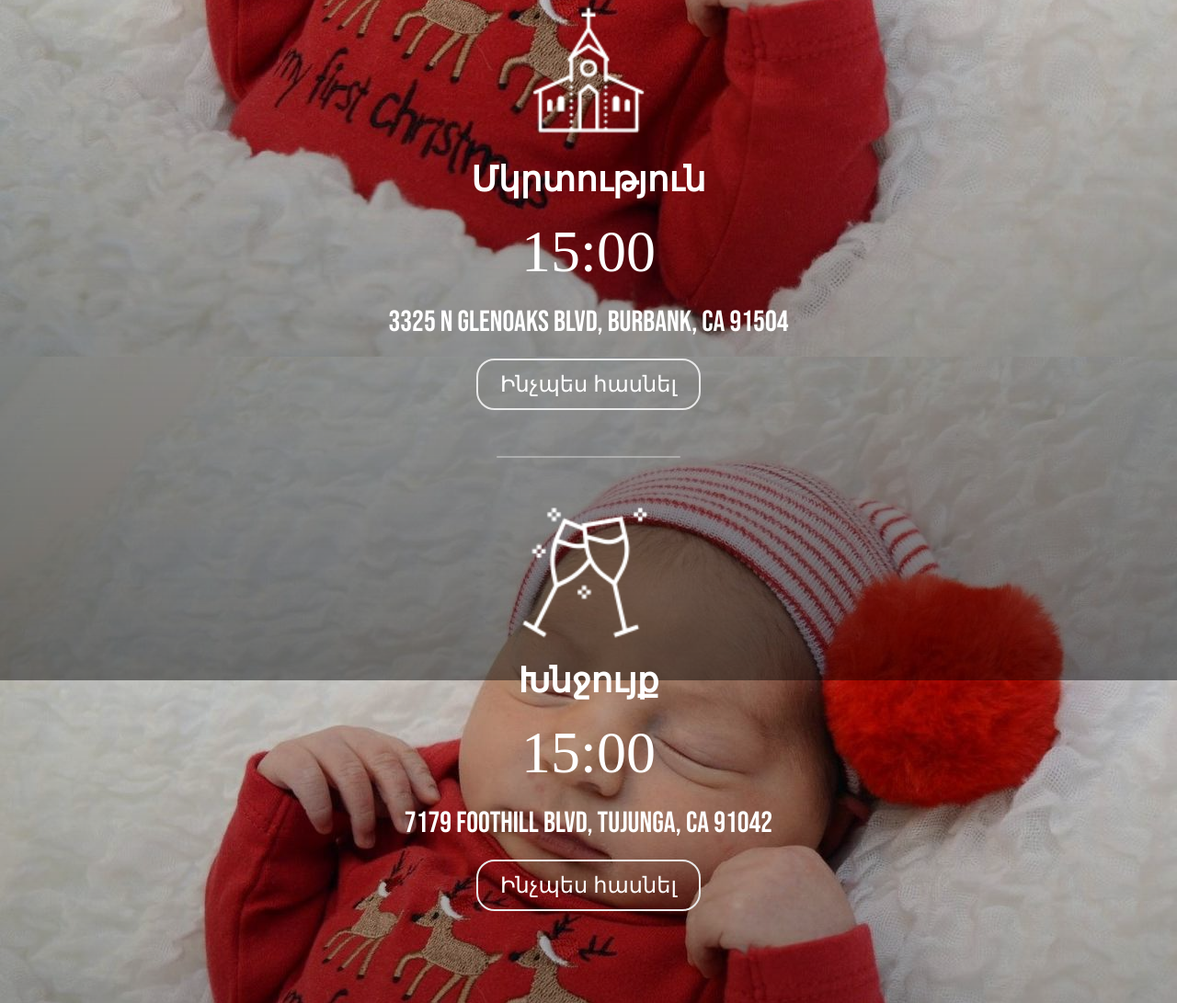
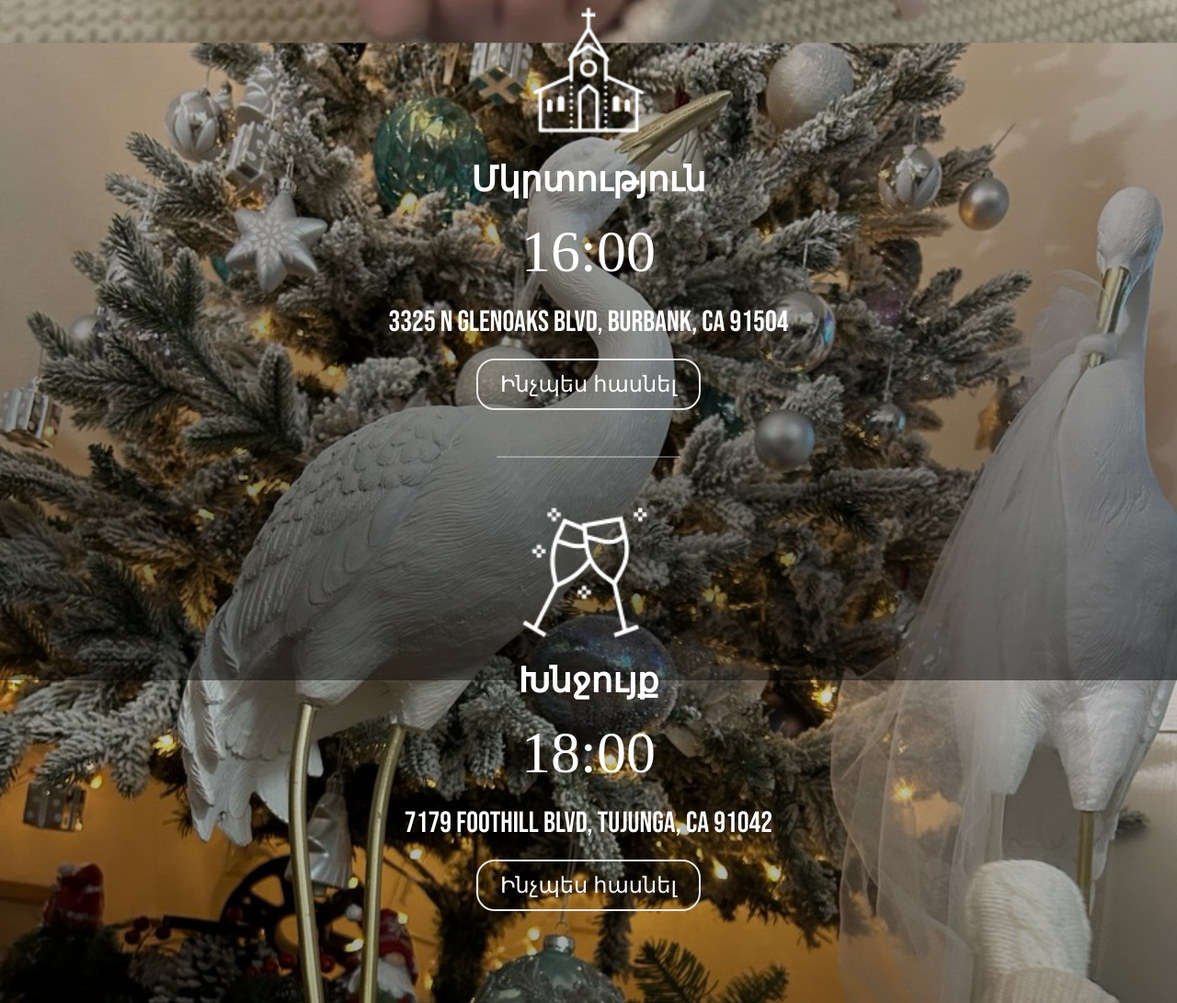
Before and after one commit to vito85/mkrtutyun, a plain HTML site: page index.html in a window 1280 px wide. Shown: the part 1660-2751 px from the top of the page at 92% size. Drawn offline with Linux system fonts and the light colour scheme; a web font is replaced by a local one.

Commit message:
add new foto

```diff
--- a/index.css
+++ b/index.css
@@ -27,7 +27,7 @@ body {
   color: #fff;
   height: 100vh;
   background-image: linear-gradient(rgba(0, 0, 0, 0.208), rgba(0, 0, 0, 0.559)),
-    url("./images/photo_2025-01-12_10-40-33.jpg");
+    url("./images/menua_main.jpg");
   background-repeat: no-repeat;
   background-color: #000;
   background-size: cover;
--- a/index.html
+++ b/index.html
@@ -87,7 +87,7 @@
                 <img src="./images/church.png" alt="church">
             </div>
             <h3 class="title2">Մկրտություն</h3>
-            <div class="time">15:00</div>
+            <div class="time">16:00</div>
             <div class="city">3325 N Glenoaks Blvd, Burbank, CA 91504</div>
             <a href="https://www.google.com/maps/place/%D0%9A%D0%B0%D1%84%D0%B5%D0%B4%D1%80%D0%B0%D0%BB%D1%8C%D0%BD%D1%8B%D0%B9+%D1%81%D0%BE%D0%B1%D0%BE%D1%80+%D0%A1%D0%B5%D0%B9%D0%BD%D1%82+%D0%9B%D0%B5%D0%BE%D0%BD+%D0%90%D1%80%D0%BC%D0%B5%D0%BD%D0%B8%D0%B0%D0%BD/@34.2061259,-118.3416447,17z/data=!3m1!4b1!4m6!3m5!1s0x80c29501eb467f7b:0x7d789969db2954a2!8m2!3d34.2061259!4d-118.3416447!16s%2Fm%2F0134gfwm?entry=ttu&g_ep=EgoyMDI1MDEwOC4wIKXMDSoASAFQAw%3D%3D"
                 target="_blank" class="how-to-reach">
@@ -101,7 +101,7 @@
                 <img src="./images/icons8-glasses-100.png" alt="glasses">
             </div>
             <h3 class="title2">Խնջույք</h3>
-            <div class="time">15:00</div>
+            <div class="time">18:00</div>
             <div class="city">7179 Foothill Blvd, Tujunga, CA 91042</div>
             <a href="https://www.google.com/maps/place/Aurora+Banquet+Hall/@34.248777,-118.2883603,17z/data=!3m1!4b1!4m6!3m5!1s0x80c2eb4bddb3a707:0xba253940e64a6f53!8m2!3d34.248777!4d-118.2883603!16s%2Fg%2F11gl1tg0_q?entry=ttu&g_ep=EgoyMDI1MDEwOC4wIKXMDSoASAFQAw%3D%3D"
                 target="_blank" class="how-to-reach">
```
Also changed, not shown: images/menua_main.jpg (added).
